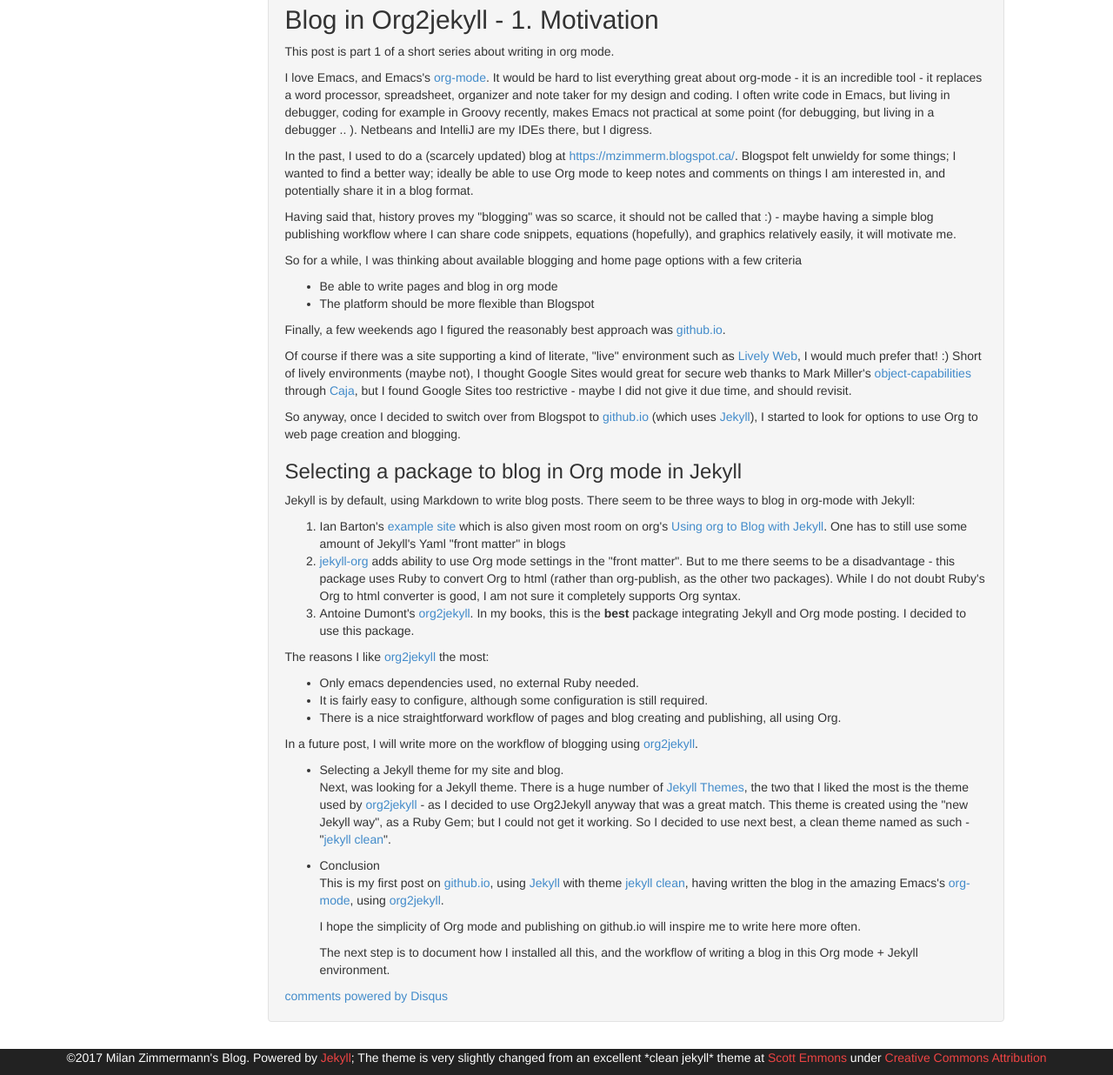
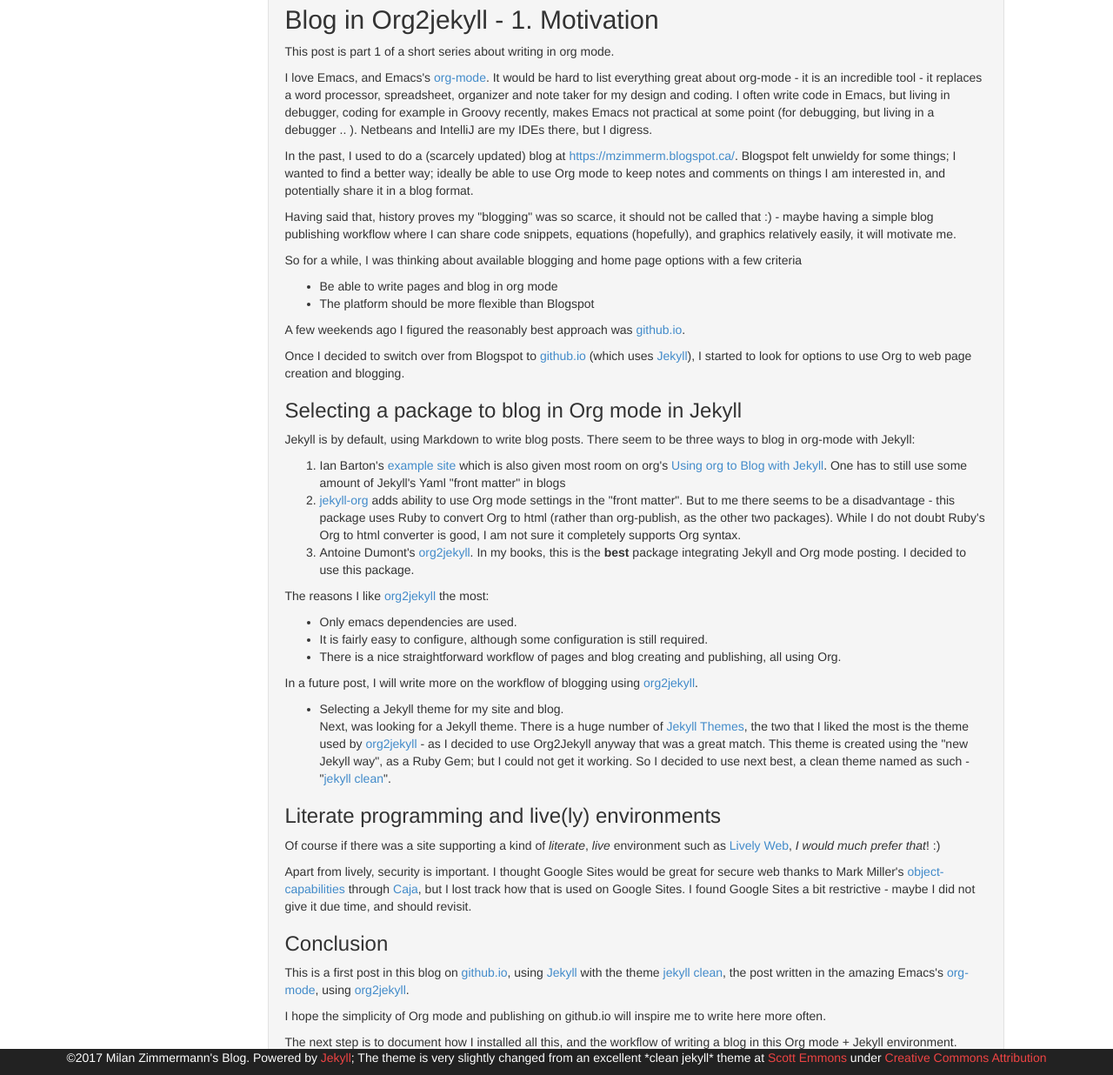
Before and after one commit to mzimmerm/mzimmerm.github.io, a Jekyll site: the page built from _posts/2017-04-08-blog-in-org-2-jekyll---1.-motivation.html, in a window 1280 px wide and 1400 px high, cut to the strip 164-1400 px from the top of the window. Shown: the whole strip at 87% size. Built offline with Jekyll 4.4.1, drawn with Linux system fonts in a browser that asks for light colours; comment, search, counter and statistics services are not loaded.

Commit message:
Minor formatting and rewording in two posts.

```diff
--- a/_posts/2017-04-08-blog-in-org-2-jekyll---1.-motivation.html
+++ b/_posts/2017-04-08-blog-in-org-2-jekyll---1.-motivation.html
@@ -39,15 +39,11 @@
 </ul>
 
 <p>
-Finally, a few weekends ago I figured the reasonably best approach was <a href="https://github.io">github.io</a>.
+A few weekends ago I figured the reasonably best approach was <a href="https://github.io">github.io</a>.
 </p>
 
 <p>
-Of course if there was a site supporting a kind of literate, "live" environment such as <a href="https://lively-web.org/welcome.html">Lively Web</a>, I would much prefer that! :) Short of lively environments (maybe not), I thought Google Sites would great for secure web thanks to Mark Miller's <a href="https://en.wikipedia.org/wiki/Object-capability_model">object-capabilities</a> through <a href="https://en.wikipedia.org/wiki/Caja_project">Caja</a>, but I found Google Sites too restrictive - maybe I did not give it due time, and should revisit.
-</p>
-
-<p>
-So anyway, once I decided to switch over from Blogspot to <a href="https://github.io">github.io</a> (which uses <a href="https://jekyllrb.com">Jekyll</a>), I started to look for options to use Org to web page creation and blogging.
+Once I decided to switch over from Blogspot to <a href="https://github.io">github.io</a> (which uses <a href="https://jekyllrb.com">Jekyll</a>), I started to look for options to use Org to web page creation and blogging.
 </p>
 </div>
 
@@ -66,8 +62,9 @@
 <p>
 The reasons I like <a href="https://github.com/ardumont/org2jekyll">org2jekyll</a> the most:
 </p>
+
 <ul class="org-ul">
-<li>Only emacs dependencies used, no external Ruby needed.</li>
+<li>Only emacs dependencies are used.</li>
 <li>It is fairly easy to configure, although some configuration is still required.</li>
 <li>There is a nice straightforward workflow of pages and blog creating and publishing, all using Org.</li>
 </ul>
@@ -81,11 +78,28 @@
 <p>
 Next, was looking for a Jekyll theme. There is a huge number of <a href="http://jekyllthemes.org/">Jekyll Themes</a>, the two that I liked the most is the theme used by <a href="https://github.com/ardumont/org2jekyll">org2jekyll</a> - as I decided to use Org2Jekyll anyway that was a great match. This theme is created using the "new Jekyll way", as a Ruby Gem; but I could not get it working. So I decided to use next best, a clean theme named as such - "<a href="https://github.com/scotte/jekyll-clean">jekyll clean</a>".
 </p>
-</div></li>
+</div></li></ul>
+</div>
 
-<li><a id="orgaacf639"></a>Conclusion<br /><div class="outline-text-4" id="text-orgaacf639">
+
+<div id="outline-container-orgdd8f934" class="outline-3">
+<h3 id="orgdd8f934">Literate programming and live(ly) environments</h3>
+<div class="outline-text-3" id="text-orgdd8f934">
 <p>
-This is my first post on  <a href="https://github.io">github.io</a>, using  <a href="https://jekyllrb.com">Jekyll</a> with theme <a href="https://github.com/scotte/jekyll-clean">jekyll clean</a>, having written the blog in the amazing Emacs's <a href="http://orgmode.org/">org-mode</a>, using  <a href="https://github.com/ardumont/org2jekyll">org2jekyll</a>.
+Of course if there was a site supporting a kind of <i>literate</i>, <i>live</i> environment such as <a href="https://lively-web.org/welcome.html">Lively Web</a>, <i>I would much prefer that</i>! :)
+</p>
+
+<p>
+Apart from lively, security is important. I thought Google Sites would be great for secure web thanks to Mark Miller's <a href="https://en.wikipedia.org/wiki/Object-capability_model">object-capabilities</a> through <a href="https://en.wikipedia.org/wiki/Caja_project">Caja</a>, but I lost track how that is used on Google Sites. I found Google Sites a bit restrictive - maybe I did not give it due time, and should revisit.
+</p>
+</div>
+</div>
+
+<div id="outline-container-orgaacf639" class="outline-3">
+<h3 id="orgaacf639">Conclusion</h3>
+<div class="outline-text-3" id="text-orgaacf639">
+<p>
+This is a first post in this blog on <a href="https://github.io">github.io</a>, using <a href="https://jekyllrb.com">Jekyll</a> with the theme <a href="https://github.com/scotte/jekyll-clean">jekyll clean</a>, the post written in the amazing Emacs's <a href="http://orgmode.org/">org-mode</a>, using  <a href="https://github.com/ardumont/org2jekyll">org2jekyll</a>.
 </p>
 
 <p>
@@ -95,6 +109,6 @@
 <p>
 The next step is to document how I installed all this, and the workflow of writing a blog in this Org mode + Jekyll environment.
 </p>
-</div></li></ul>
 </div>
 </div>
+</div>
--- a/org/blog-in-org-2-jekyll---2.-configure-all-software.org
+++ b/org/blog-in-org-2-jekyll---2.-configure-all-software.org
@@ -10,7 +10,7 @@
 #+CATEGORIES: org_mode org2jekyll
 #+COMMENTS: true
 
-** Blog in Org2jekyll - 2. Configure all software
+* Blog in Org2jekyll - 2. Configure all software
 
 This post is part 2 of [[post-jekyll:blog-in-org-2-jekyll---1.-motivation.org][a short series about writing in org mode]], specifically using org2jekyll .
 
```
Also changed, not shown: _posts/2017-04-14-blog-in-org-2-jekyll---2.-configure-all-software.html (+4 -10 lines), org/blog-in-org-2-jekyll---1.-motivation.org (+13 -7 lines), org/progress/TODO.org (+5 -2 lines).
